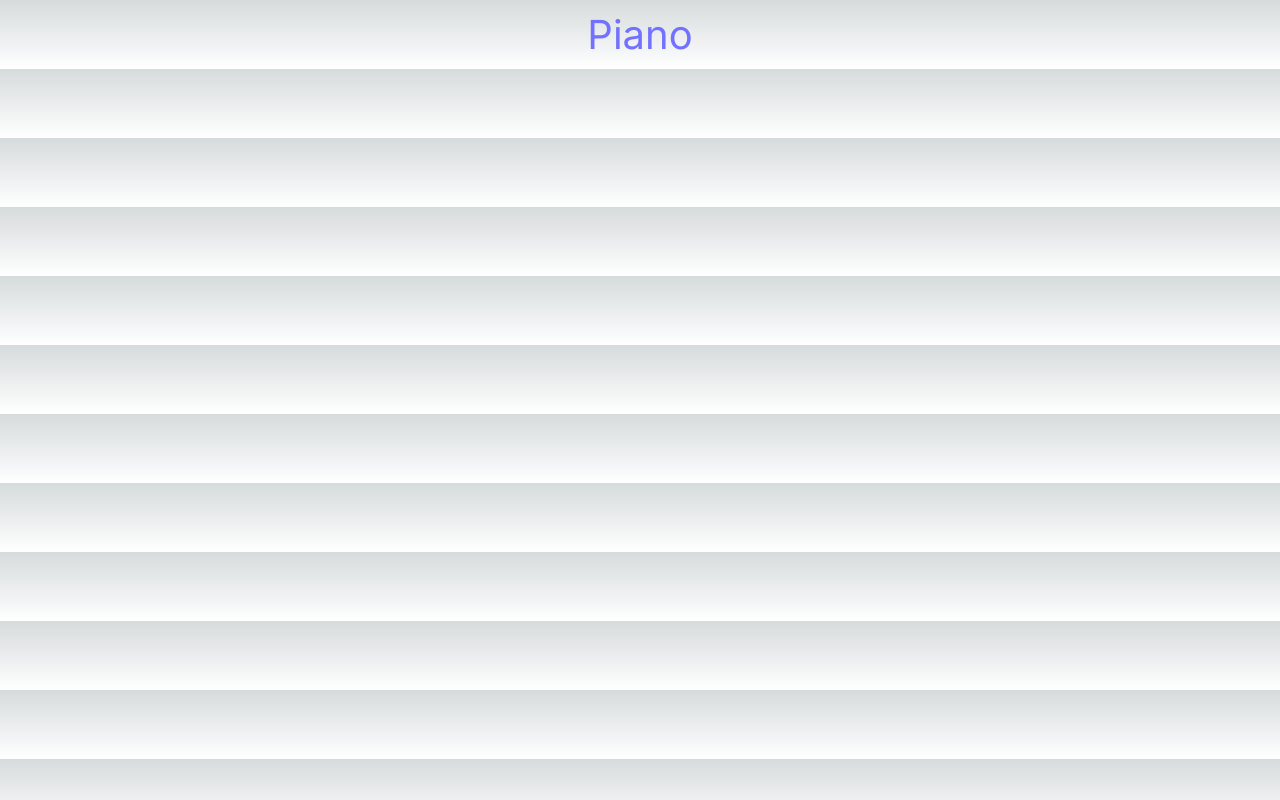
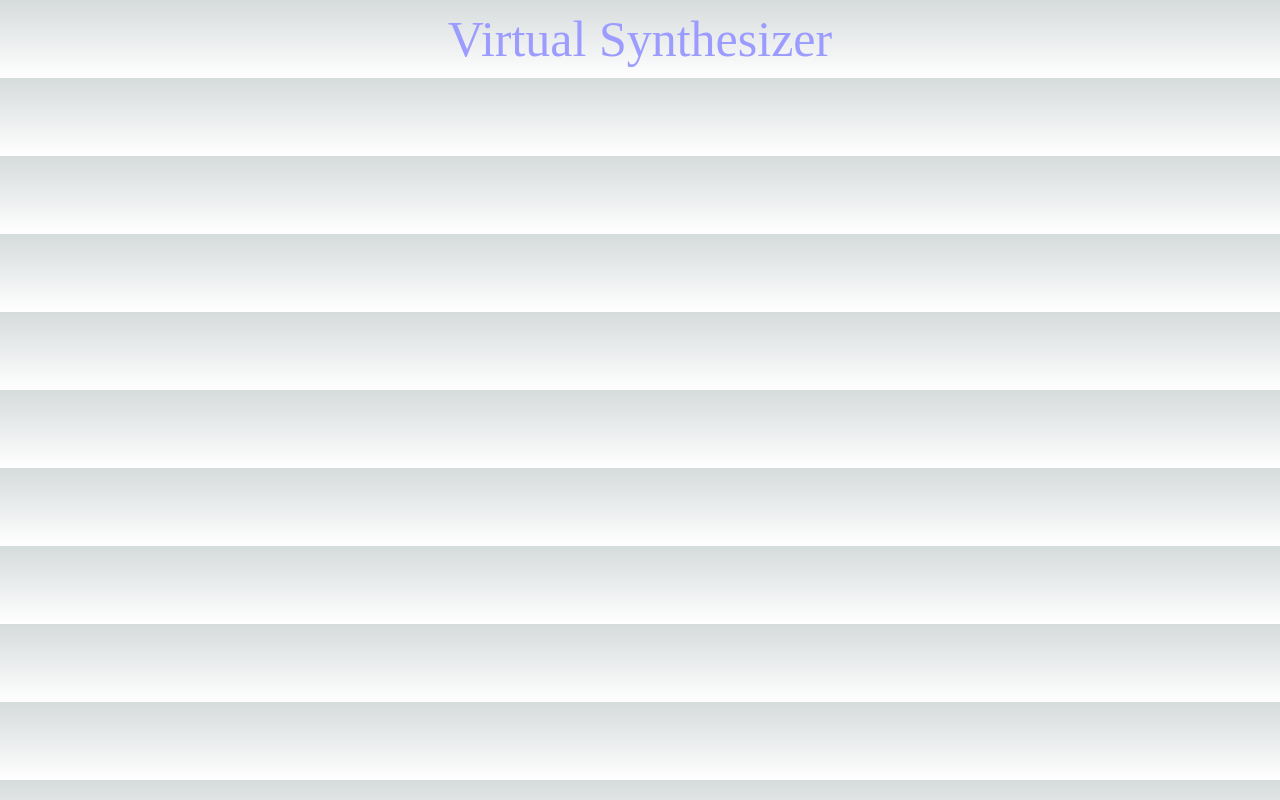
Before and after one commit to Bradpk/Synth, a Next.js app in the folder synth/: page / in a window 1280 px wide. Built offline with nearby package versions, Linux system fonts and the light colour scheme.

Commit message:
css styling

```diff
--- a/synth/src/app/navbar.js
+++ b/synth/src/app/navbar.js
@@ -6,7 +6,7 @@ function Navbar(){
     return(
         <>
         <ul className={styles.navItems}>
-            <li><Link href="/piano">Piano</Link></li>
+            <li><Link href="/piano">Virtual Synthesizer</Link></li>
         </ul>
         </>
 
--- a/synth/src/app/navbar.module.css
+++ b/synth/src/app/navbar.module.css
@@ -1,7 +1,8 @@
 
 .navItems {
-    color: rgb(114, 114, 255);
-    font-size: 40px;
+    color: rgb(156, 156, 255);
+    font-size: 50px;
+    font-family:cursive;
     display: flex;
     list-style: none;
     justify-content: space-around;
```
